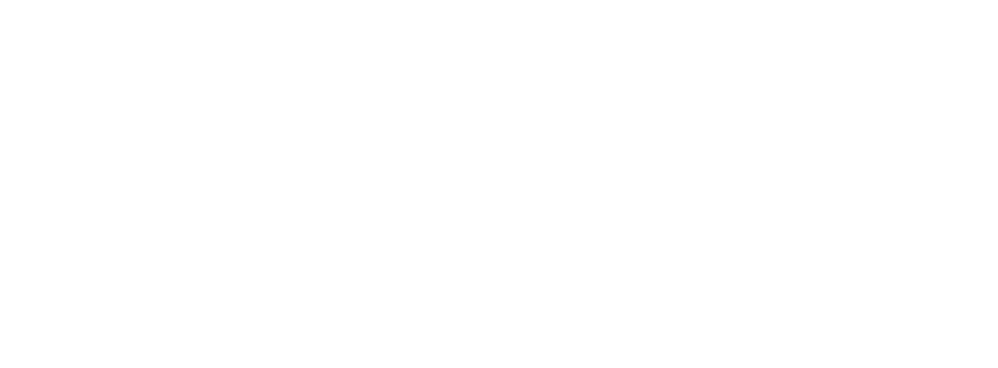
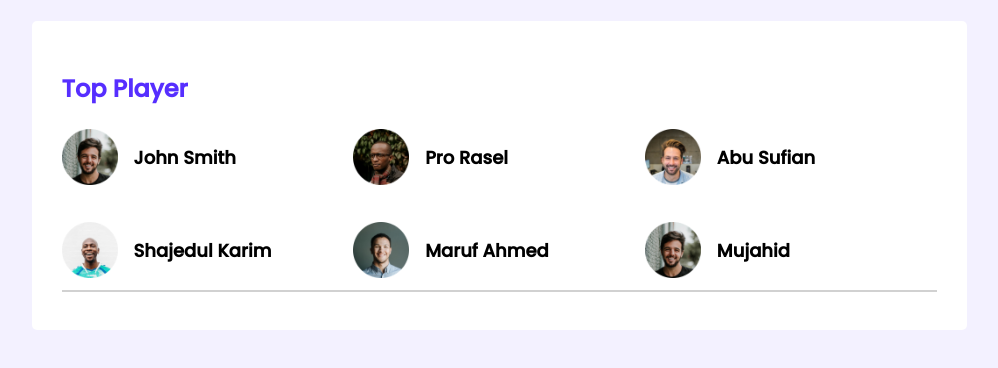
Before and after one commit to rhabir71/landing-website-two, a plain HTML site: page index.html in a window 1280 px wide. Shown: the whole page, without its empty margins (141-1139 px from the left). Drawn offline with Linux system fonts and the light colour scheme.

Commit message:
top palyer section

```diff
--- a/css/style.css
+++ b/css/style.css
@@ -0,0 +1,52 @@
+/*=============
+ poppins google fonts
+================ */
+@import url('https://fonts.googleapis.com/css2?family=Poppins:wght@500&display=swap');
+
+body{
+    margin: 0;
+    padding: 0;
+    background-color:#F3F1FF;
+    font-family: 'Poppins', sans-serif;
+
+}
+main{
+    display: flex;
+    flex-direction: column;
+    align-items: center;
+}
+/* =================
+top-palyers start here
+=====================*/
+ .container{
+    background-color: #fff;
+    width: 875px;
+    padding: 30px;
+    margin-top: 21px;
+    border-radius: 5px;
+}
+hr{
+    border: 1px solid #D1D1D1;
+}
+.section-title{
+    color: #562EFF;
+    font-size: 24px;
+}
+.players{
+    display: grid;
+    grid-template-columns: repeat(3, 1fr);
+    row-gap: 30px;
+
+}
+.palyer{
+    display: flex;
+    column-gap: 16px;
+    align-items: center;
+}
+.palyer img{
+    width: 56px;
+    height: 56px;
+}
+.player-name{
+    font-size: 18px;
+}
--- a/index.html
+++ b/index.html
@@ -9,6 +9,42 @@
     <link rel="stylesheet" href="css/style.css">
 </head>
 <body>
-
+    <!-- header area start here -->
+    <header></header>
+    <main>
+         <!-- top-palyers and blog start here  -->
+        <section class="container">
+            <div class="top-players">
+                <h2 class="section-title">Top Player</h2>
+                <div class="players">
+                    <div class="palyer">
+                        <img src="images/players/player-1.png" alt="">
+                        <h3 class="player-name">John Smith</h3>
+                    </div>
+                    <div class="palyer">
+                        <img src="images/players/player-2.png" alt="">
+                        <h3 class="player-name">Pro Rasel</h3>
+                    </div>
+                    <div class="palyer">
+                        <img src="images/players/player-3.png " alt="">
+                        <h3 class="player-name">Abu Sufian</h3>
+                    </div>
+                    <div class="palyer">
+                        <img src="images/players/player-4.png" alt="">
+                        <h3 class="player-name">Shajedul Karim</h3>
+                    </div>
+                    <div class="palyer">
+                        <img src="images/players/player-5.png" alt="">
+                        <h3 class="player-name">Maruf Ahmed</h3>
+                    </div>
+                    <div class="palyer">
+                        <img src="images/players/player-1.png" alt="">
+                        <h3 class="player-name">Mujahid</h3>
+                    </div>
+                </div>
+            </div>
+            <hr>
+        </section>
+    </main>
 </body>
 </html>
```
